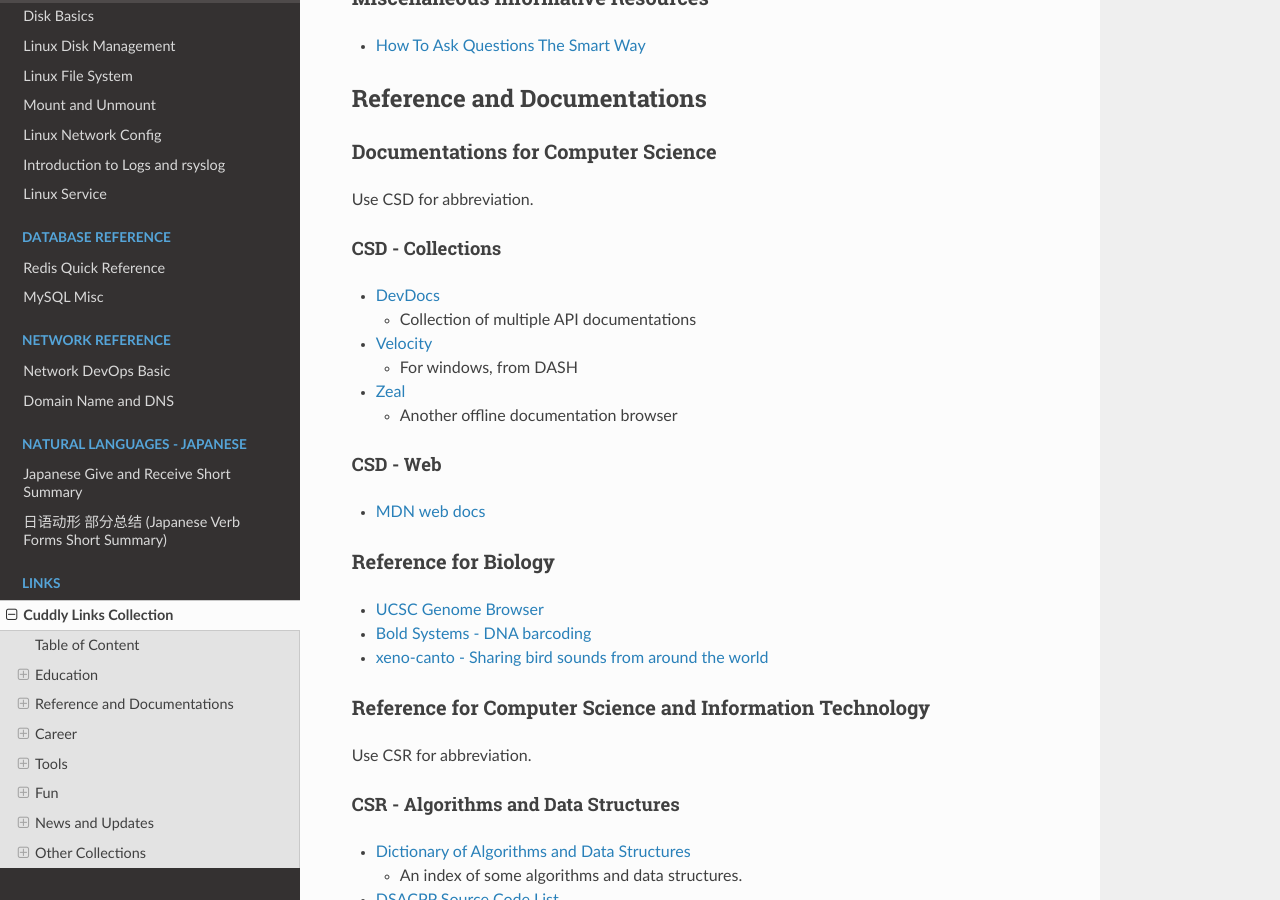
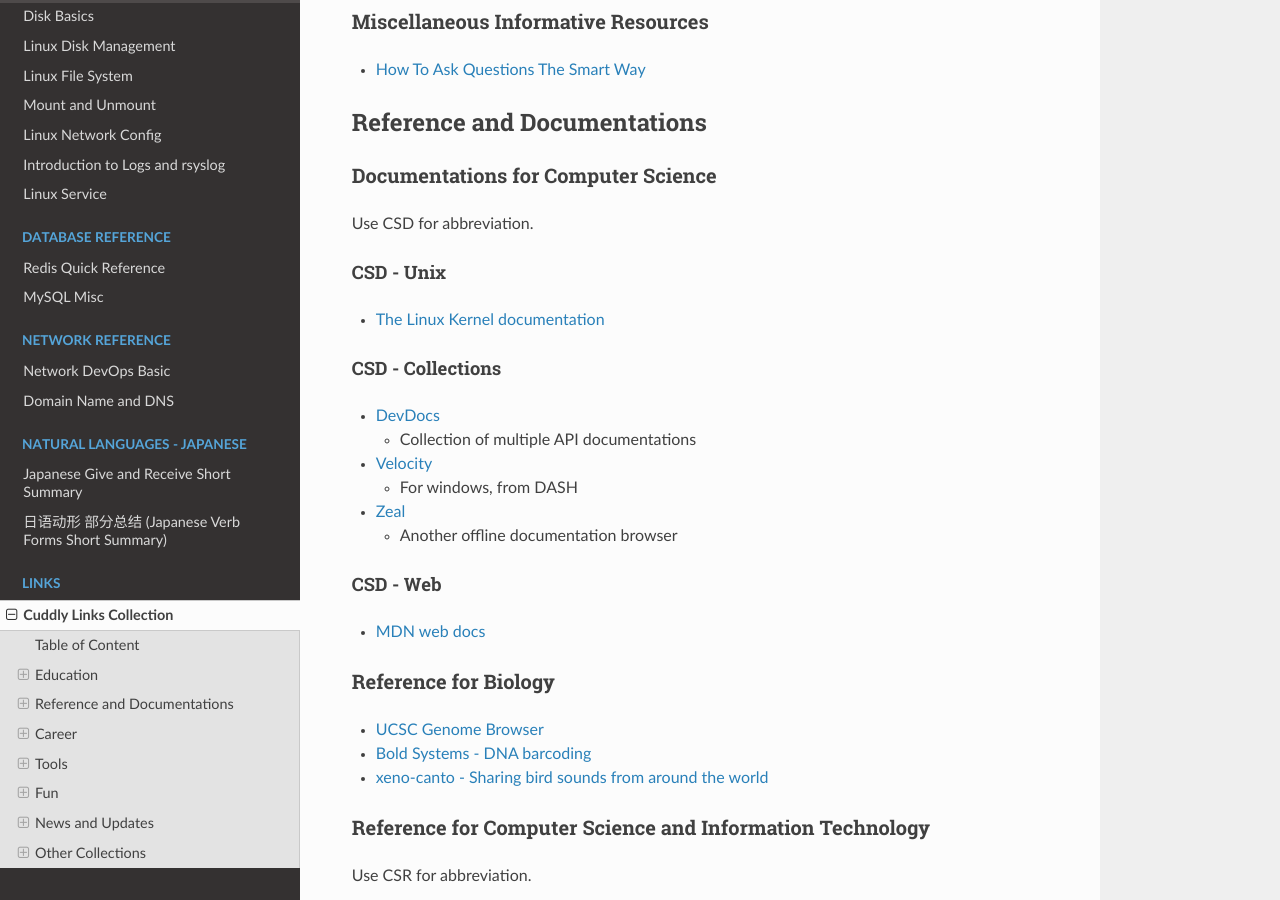
Before and after one commit to snowme34/snowme34.com, a Sphinx documentation site: the page built from docs/source/links/cuddly_links_collection.md, in a window 1280 px wide and 900 px high, scrolled down 6730 px. Built offline with Sphinx 7.4.7 and the Read the Docs theme 2.0.0, drawn with Linux system fonts in a browser that asks for light colours; some of the changed text lies outside the part shown.

Commit message:
update link collection

```diff
--- a/docs/source/links/cuddly_links_collection.md
+++ b/docs/source/links/cuddly_links_collection.md
@@ -52,6 +52,7 @@
     - [Miscellaneous Informative Resources](#miscellaneous-informative-resources)
   - [Reference and Documentations](#reference-and-documentations)
     - [Documentations for Computer Science](#documentations-for-computer-science)
+      - [CSD - Unix](#csd---unix)
       - [CSD - Collections](#csd---collections)
       - [CSD - Web](#csd---web)
     - [Reference for Biology](#reference-for-biology)
@@ -355,6 +356,10 @@
 ### Documentations for Computer Science
 
 Use CSD for abbreviation.
+
+#### CSD - Unix
+
+* [The Linux Kernel documentation](https://www.kernel.org/doc/html/latest/index.html)
 
 #### CSD - Collections
 
--- a/travis_link_check_whitelist.txt
+++ b/travis_link_check_whitelist.txt
@@ -3,3 +3,4 @@
 example.com
 localhost
 https://www.unicode.org/charts/PDF/
+waifu2x.udp.jp
```
Also changed, not shown: other parts of docs/source/links/cuddly_links_collection.md (+0 -2 lines).
